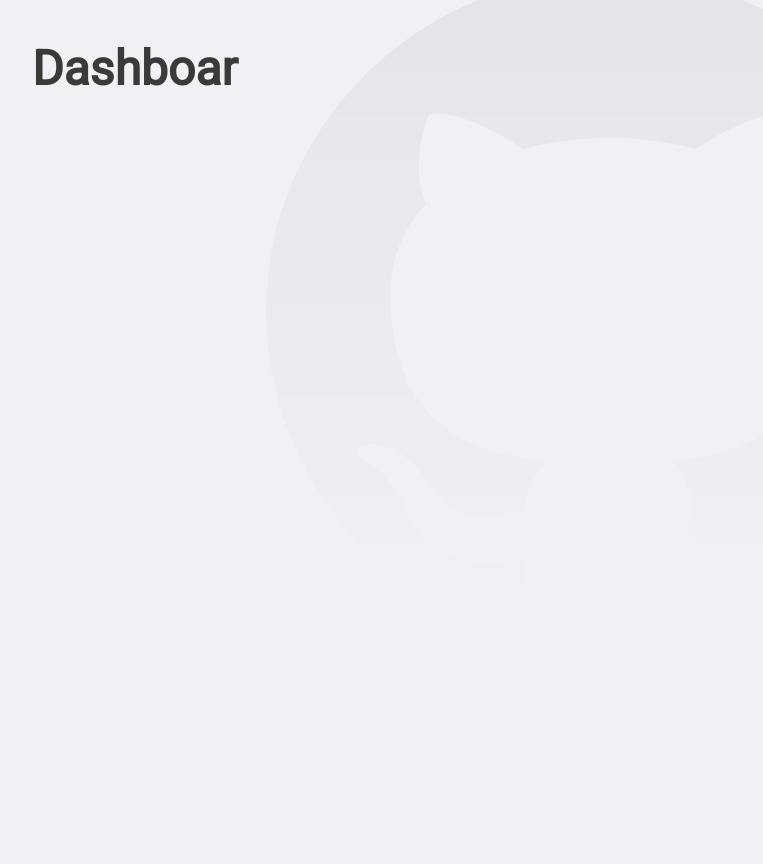
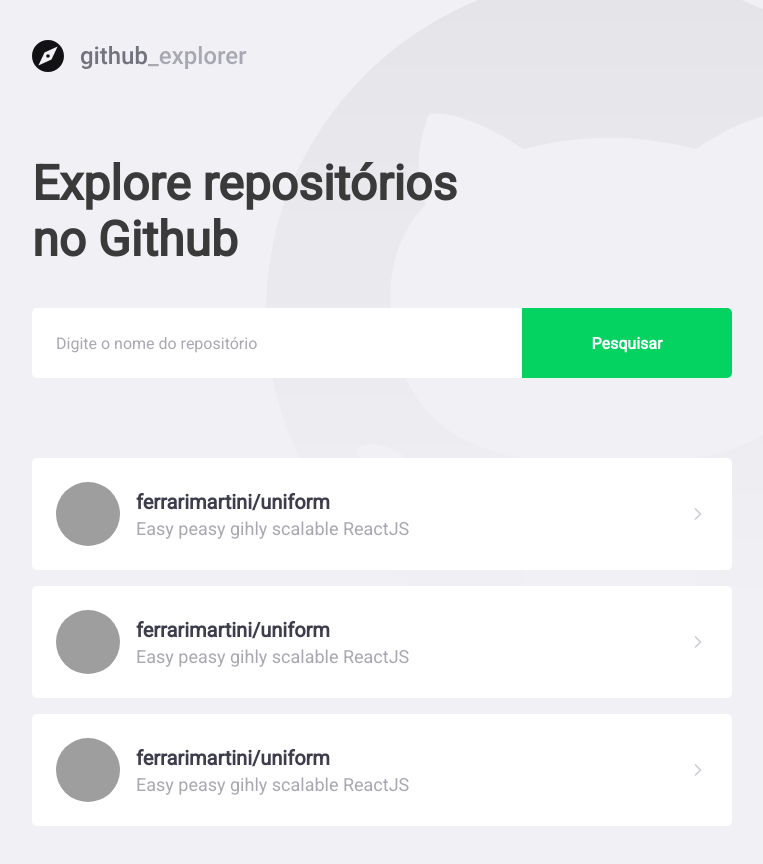
Before and after one commit to FerrariMartini/FindGitRepo, a React (Create React App) app: page / in a window 1280 px wide. Shown: the whole page, without its empty margins (148-911 px from the left). Before the commit the page ends 800 px from the top, so only its background shows below. Built offline with nearby package versions, Linux system fonts and the light colour scheme; grey boxes are pictures that could not be loaded.

Commit message:
styling dashboard page

```diff
--- a/src/pages/Dashboard/index.tsx
+++ b/src/pages/Dashboard/index.tsx
@@ -1,8 +1,56 @@
 import React from 'react';
-import { Title } from './style';
+import { FiChevronRight } from 'react-icons/fi';
+import { Title, Form, Repositories } from './style';
+import logoGit from '../../assets/gitrocket.svg';
 
 const Dashboard: React.FC = () => {
-  return <Title>Dashboar</Title>;
+  return (
+    <>
+      <img src={logoGit} alt="Github Explorer" />
+      <Title>Explore repositórios no Github</Title>
+      <Form>
+        <input placeholder="Digite o nome do repositório" />
+        <button type="submit">Pesquisar</button>
+      </Form>
+      <Repositories>
+        <a href="#teste.com.br">
+          <img
+            src="https://avatars3.githubusercontent.com/u/36418410?s=460&u=c3d0fe1af08b8fac6a695dbc3bb47d956063224a&v=4"
+            alt="Ivan Martini"
+          />
+          <div>
+            <strong>ferrarimartini/uniform</strong>
+            <p>Easy peasy gihly scalable ReactJS</p>
+          </div>
+          <FiChevronRight size={20} />
+        </a>
+
+        <a href="#teste.com.br">
+          <img
+            src="https://avatars3.githubusercontent.com/u/36418410?s=460&u=c3d0fe1af08b8fac6a695dbc3bb47d956063224a&v=4"
+            alt="Ivan Martini"
+          />
+          <div>
+            <strong>ferrarimartini/uniform</strong>
+            <p>Easy peasy gihly scalable ReactJS</p>
+          </div>
+          <FiChevronRight size={20} />
+        </a>
+
+        <a href="#teste.com.br">
+          <img
+            src="https://avatars3.githubusercontent.com/u/36418410?s=460&u=c3d0fe1af08b8fac6a695dbc3bb47d956063224a&v=4"
+            alt="Ivan Martini"
+          />
+          <div>
+            <strong>ferrarimartini/uniform</strong>
+            <p>Easy peasy gihly scalable ReactJS</p>
+          </div>
+          <FiChevronRight size={20} />
+        </a>
+      </Repositories>
+    </>
+  );
 };
 
 export default Dashboard;
--- a/src/pages/Dashboard/style.ts
+++ b/src/pages/Dashboard/style.ts
@@ -3,4 +3,93 @@ import styled from 'styled-components';
 export const Title = styled.h1`
   font-size: 48px;
   color: #3a3a3a;
+  margin-top: 80px;
+  max-width: 450px;
+  line-height: 56px;
 `;
+
+export const Form = styled.form`
+  margin-top: 40px;
+  max-width: 700px;
+
+  display: flex;
+
+  input {
+    flex: 1;
+    padding: 0 24px;
+    border: 0;
+    border-radius: 5px 0 0 5px;
+    height: 70px;
+    color: #3a3a3a;
+
+    &::placeholder {
+      color: #a8a8b3;
+    }
+  }
+
+  button {
+    width: 210px;
+    height: 70px;
+    background: #04d361;
+    border-radius: 0px 5px 5px 0px;
+    border: 0;
+    color: #fff;
+    font-weight: bold;
+    transition: background-color 0.2s;
+
+    &:hover {
+      background: #00a34a;
+    }
+  }
+`;
+
+export const Repositories = styled.div`
+  margin-top: 80px;
+  max-width: 700px;
+
+  a {
+    background: #fff;
+    border-radius: 5px;
+    width: 100%;
+    padding: 24px;
+    display: block;
+    text-decoration: none;
+
+    display: flex;
+    align-items: center;
+    transition: transform 0.2s;
+
+    & + a {
+      margin-top: 16px;
+    }
+
+    &:hover {
+      transform: translateX(10px);
+    }
+  }
+
+  img {
+    width: 64px;
+    height: 64px;
+    border-radius: 50%;
+  }
+
+  div {
+    margin-left: 16px;
+
+    strong {
+      font-size: 20px;
+      color: #3d3d4d;
+    }
+
+    p {
+      font-size: 18px;
+      color: #a8a8b3;
+      margin-top: 4px;
+    }
+  }
+  svg {
+    margin-left: auto;
+    color: #cbcbd6;
+  }
+`;
```
